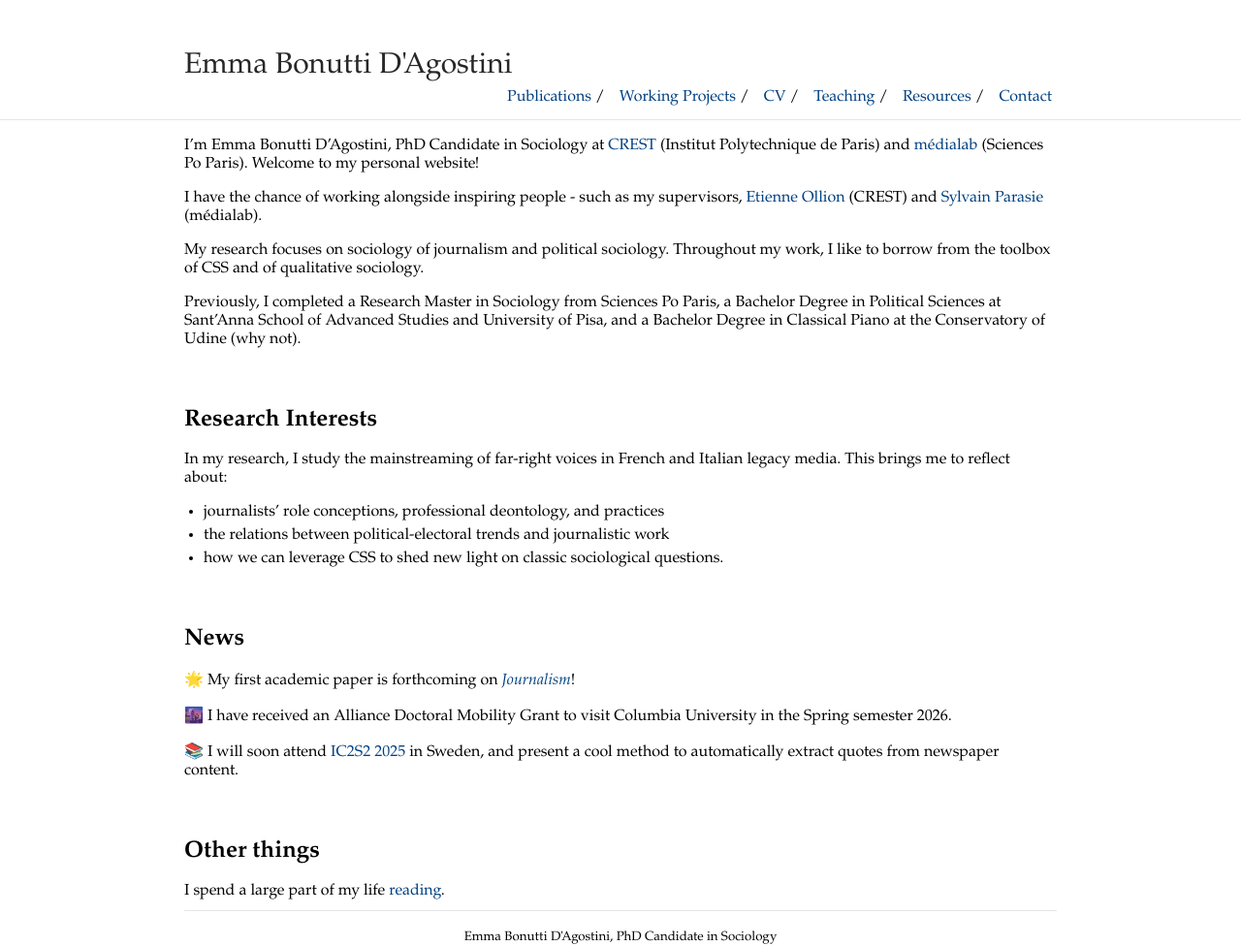
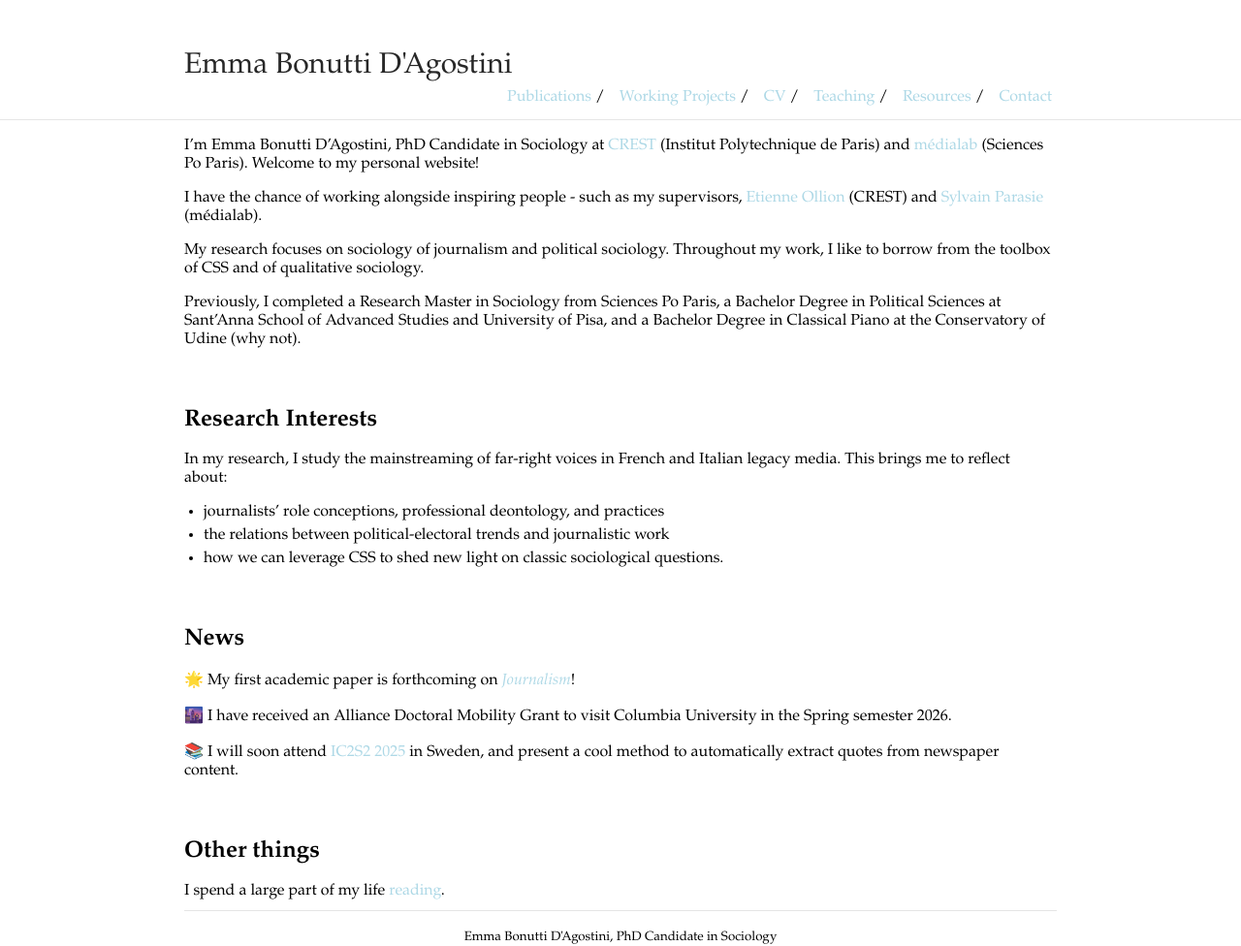
Before and after one commit to emmabonuttidagostini/emmabonuttidagostini.github.io, a Jekyll site: the page built from index.md, in a window 1280 px wide. Shown: the whole page at 97% size. Built offline with Jekyll 4.4.1, drawn with Linux system fonts in a browser that asks for light colours.

Commit message:
Update vars.scss

```diff
--- a/_sass/vars.scss
+++ b/_sass/vars.scss
@@ -2,7 +2,7 @@
  * Customization Variables
  */
 
-$accent: #004080;
+$accent: #ADD8E6;
 $image-size: 85px;
 
 /*
```
